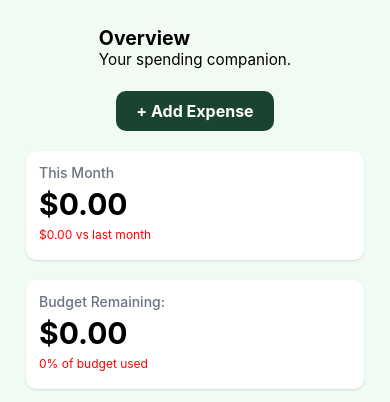
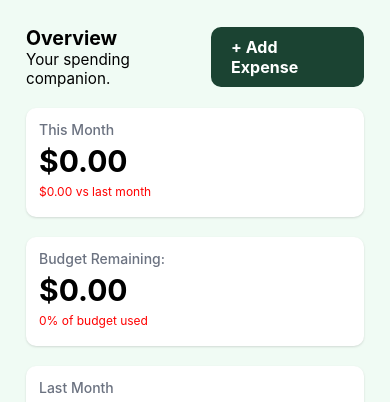
Before and after one commit to ibrahim-hamdouna/my-expenses, a Django app: page /expenses/dashboard/ in a window 390 px wide. Shown: the part 100-502 px from the top of the page. Run offline with Django 5.2, Linux system fonts and the light colour scheme; the visitor is signed in with stand-in values (Sample User, id 1); data that the repository does not hold is empty.

Commit message:
Improve mobile header and categories layout

```diff
--- a/expenses/static/expenses/css/dashboard.css
+++ b/expenses/static/expenses/css/dashboard.css
@@ -241,10 +241,3 @@
 .expenses-container section .recent-transactions .expenses .expense .amount {
     font-weight: bold;
 }
-@media (max-width: 768px) {
-    .expenses-container .head {
-        flex-direction: column;
-        justify-content: center;
-        gap: 1.7rem;
-    }
-}
--- a/expenses/static/expenses/css/expenses.css
+++ b/expenses/static/expenses/css/expenses.css
@@ -245,13 +245,13 @@ main {
 /* Start Mobile Screen */
 @media (max-width: 768px) {
     .expenses-container .expenses {
-            text-align: center;
+        text-align: center;
     }
-    .expenses-container .head {
+    /* .expenses-container .head {
         flex-direction: column;
         justify-content: center;
         gap: 1.7rem;
-    }
+    } */
     .expenses-container .expenses form {
         flex-direction: column;
         justify-content: flex-end;
```
